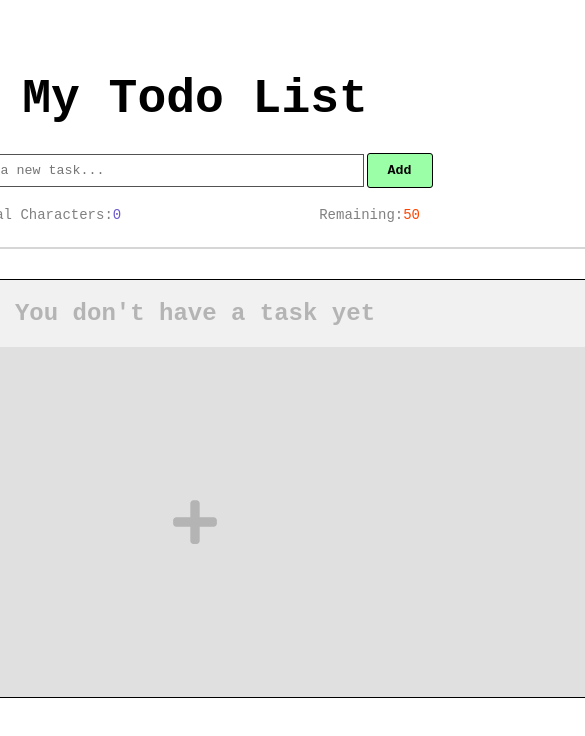
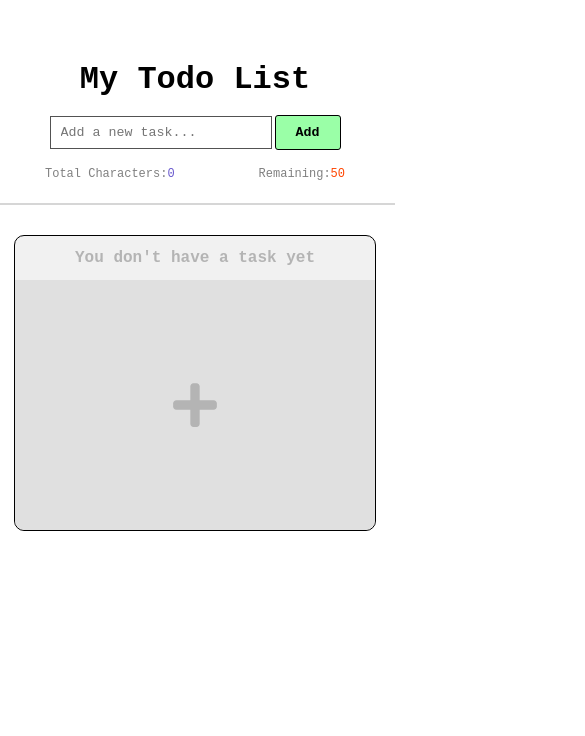
Before and after one commit to addrinputra/Awesome-Todo-List, a React (Vite) app: page / in a window 390 px wide. Shown: the top 736 px of the page, 585 px wide, since content can reach past the window. Built offline with nearby package versions, Linux system fonts and the light colour scheme.

Commit message:
Responsive Styling

```diff
--- a/src/index.css
+++ b/src/index.css
@@ -12,7 +12,7 @@ header {
   text-align: center;
   margin-top: 2rem;
   margin-bottom: 1rem;
-  min-width: 800px;
+  width: 800px;
   border-bottom: 2px solid #d6d6d6;
 }
 
@@ -84,13 +84,14 @@ header h1 {
   justify-content: center;
   align-items: center;
   text-align: center;
-  max-width: 800px;
+  /* max-width: 800px; */
 }
 
 .taskList {
   margin-bottom: 10px;
-  min-width: 800px;
-  max-width: 800px;
+  /* min-width: 800px;
+  max-width: 800px; */
+  width: 95%;
   border-bottom: 1px solid hsla(0, 0%, 85%, 0.75);
   display: flex;
   align-items: center;
@@ -100,7 +101,7 @@ header h1 {
   flex: 1;
   font-size: 16px;
   margin-left: 5px;
-  max-width: 100%;
+  /* max-width: 100%; */
   overflow: hidden;
 }
 
@@ -274,3 +275,113 @@ header h1 {
   color: #b4b4b4;
   font-size: 50px;
 }
+
+@media (max-width: 640px) {
+  header {
+    max-width: 400px;
+  }
+
+  header h1 {
+    font-size: 32px;
+  }
+
+  .inputList {
+    width: 100%;
+  }
+
+  .inputList input {
+    width: 50%;
+  }
+
+  .counter-container {
+    width: 300px;
+  }
+
+  .counter-container p {
+    font-size: 12px;
+  }
+
+  .no-task {
+    max-width: 90%;
+  }
+
+  .no-task h1 {
+    font-size: 1rem;
+  }
+
+  .no-task-prompt {
+    height: 250px;
+  }
+
+  .tasksBody {
+    width: 100%;
+  }
+
+  .taskList {
+    width: 88%;
+  }
+
+  .taskName {
+    font-size: 12px;
+  }
+
+  .editButton {
+    font-size: 12px;
+    padding: 4px 8px;
+  }
+
+  .deleteButton {
+    font-size: 12px;
+    padding: 4px 8px;
+  }
+
+  .edit-popup {
+    width: 300px;
+  }
+
+  .edit-popup h2{
+    font-size: 28px;
+  }
+
+  .edit-popup input {
+    width: 200px;
+  }
+}
+
+@media (min-width: 641px) and (max-width: 900px) {
+  header {
+    max-width: 580px;
+  }
+
+  header h1 {
+    font-size: 32px;
+  }
+
+  .inputList {
+    width: 100%;
+  }
+
+  .inputList input {
+    width: 50%;
+  }
+
+  .counter-container {
+    width: 70%;
+  }
+
+  .counter-container p {
+    font-size: 12px;
+  }
+
+  .no-task {
+    width: 90%;
+  }
+
+  .tasksBody {
+    width: 100%;
+  }
+
+  .taskList {
+    width: 90%;
+  }
+}
```
